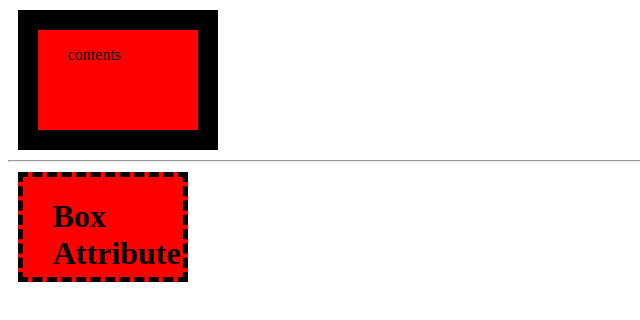
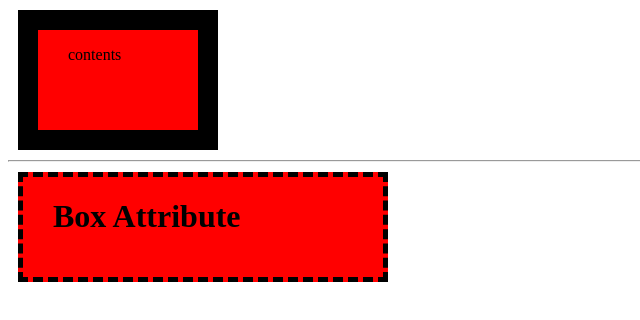
Before and after one commit to Ellis-02/Workspace-Web, a plain HTML site: page third.html in a window 1280 px wide. Shown: the whole page, without its empty margins (0-640 px from the left). Drawn offline with Linux system fonts and the light colour scheme.

Commit message:
box change

```diff
--- a/third.html
+++ b/third.html
@@ -11,7 +11,8 @@
             margin: 10px; padding: 30px;
             padding: 0 30px 0 30px;
         }
-        .box { border-width: thick; border-style: dashed; border-color: black; }
+        .box { width: 300px;
+               border-width: thick; border-style: dashed; border-color: black; }
         </style>
     </head>
     <body>
```
